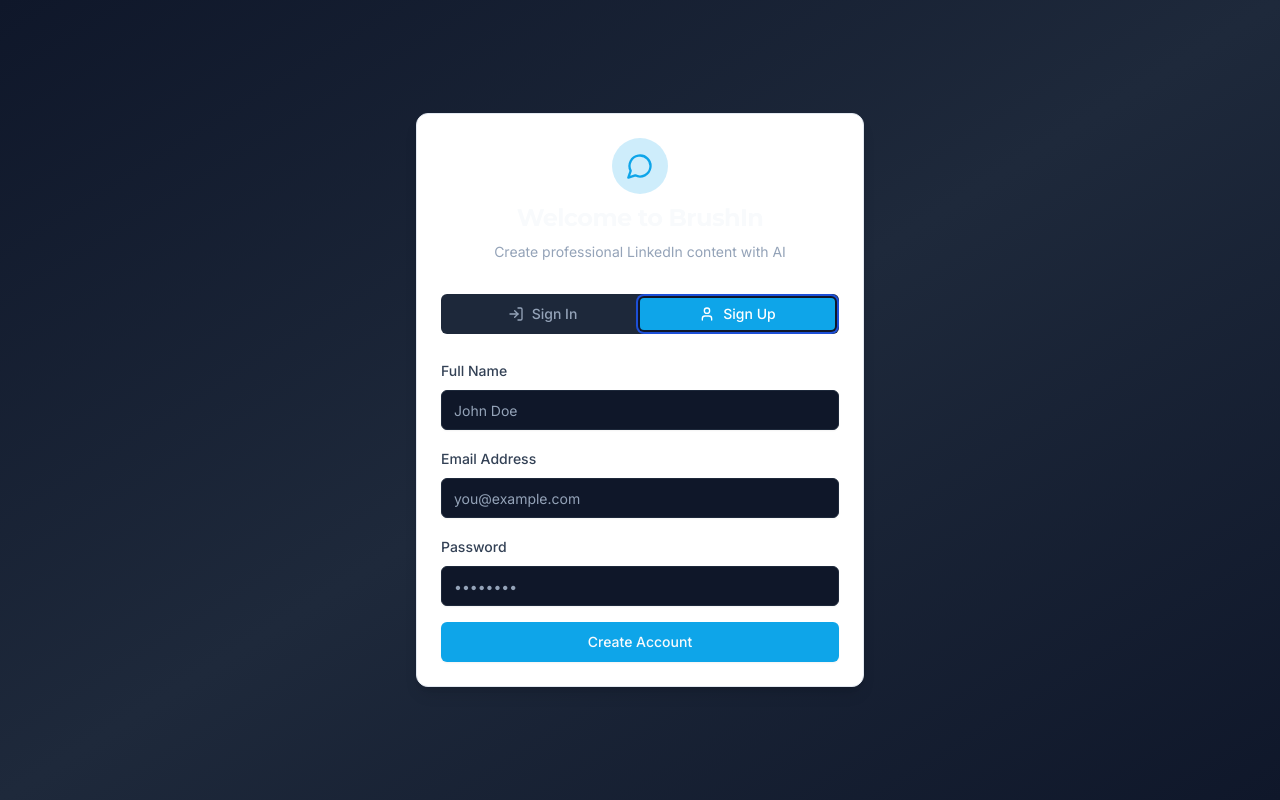
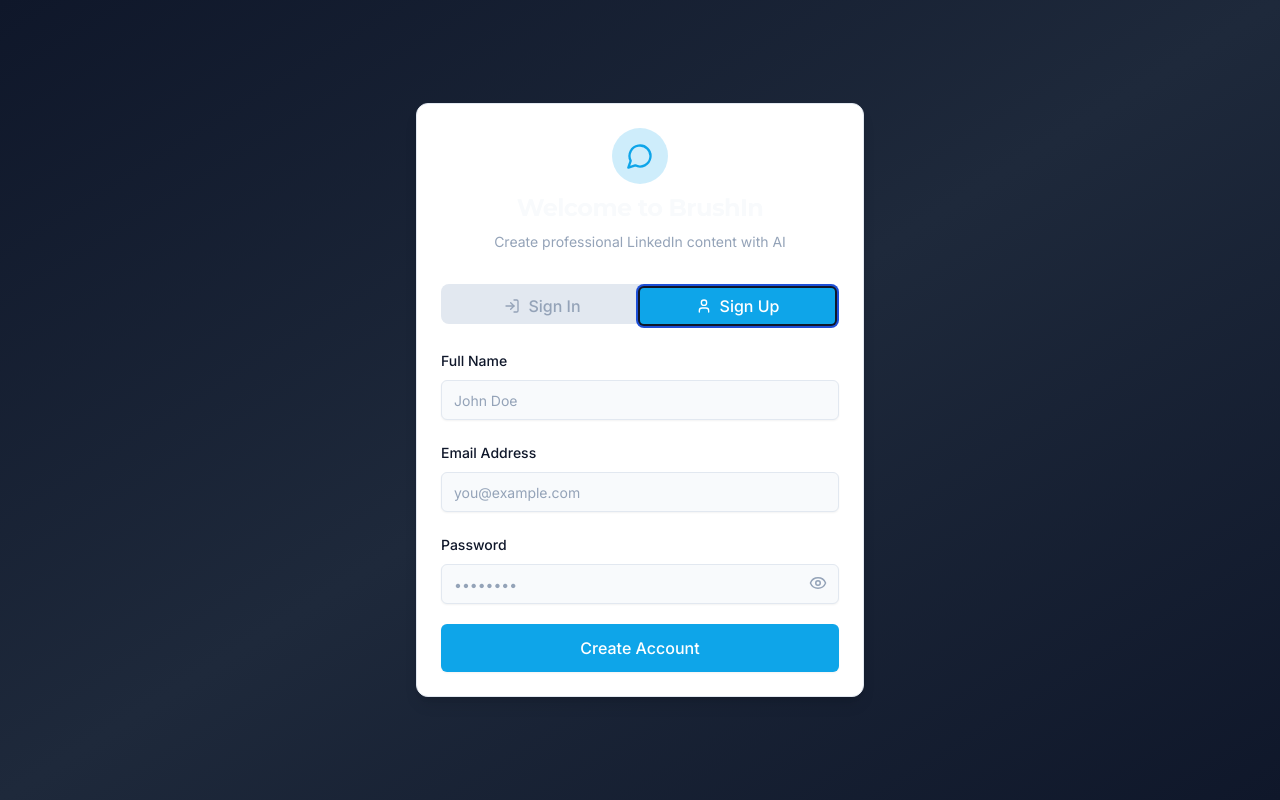
Before and after one commit to harshpenzo/brush-in, a React (Vite) app: page /auth in a window 1280 px wide. Both pictures are taken after a click on the tab "Sign Up". Built offline with nearby package versions, Linux system fonts and the light colour scheme.

Commit message:
Fix: Improve sign-in/sign-up UI
Improve the visibility and readability of the sign-in and sign-up forms.

```diff
--- a/src/components/AuthForm.tsx
+++ b/src/components/AuthForm.tsx
@@ -5,11 +5,13 @@ import { Input } from "@/components/ui/input";
 import { useNavigate } from "react-router-dom";
 import { useToast } from "@/hooks/use-toast";
 import { Tabs, TabsList, TabsTrigger, TabsContent } from "@/components/ui/tabs";
-import { MessageCircle, User, LogIn } from "lucide-react";
+import { MessageCircle, User, LogIn, Eye, EyeOff } from "lucide-react";
 import { Card, CardContent, CardHeader, CardTitle, CardDescription } from "@/components/ui/card";
 
 const AuthForm = () => {
   const [activeTab, setActiveTab] = useState<string>("signin");
+  const [showPassword, setShowPassword] = useState<boolean>(false);
+  const [showSignupPassword, setShowSignupPassword] = useState<boolean>(false);
   const navigate = useNavigate();
   const { toast } = useToast();
 
@@ -33,6 +35,14 @@ const AuthForm = () => {
     navigate("/");
   };
 
+  const togglePasswordVisibility = () => {
+    setShowPassword(!showPassword);
+  };
+
+  const toggleSignupPasswordVisibility = () => {
+    setShowSignupPassword(!showSignupPassword);
+  };
+
   return (
     <div className="min-h-screen flex items-center justify-center bg-gradient-to-br from-slate-900 via-slate-800 to-slate-900 px-4 py-20">
       <div className="w-full max-w-md">
@@ -47,21 +57,27 @@ const AuthForm = () => {
 
           <CardContent className="pt-6">
             <Tabs value={activeTab} onValueChange={setActiveTab}>
-              <TabsList className="grid grid-cols-2 mb-6">
-                <TabsTrigger value="signin" className="data-[state=active]:bg-sky-500 data-[state=active]:text-white">
+              <TabsList className="grid grid-cols-2 mb-6 bg-slate-200 dark:bg-slate-900 p-1 rounded-lg w-full">
+                <TabsTrigger
+                  value="signin"
+                  className="data-[state=active]:bg-sky-500 data-[state=active]:text-white font-medium text-base"
+                >
                   <LogIn className="mr-2 h-4 w-4" />
                   Sign In
                 </TabsTrigger>
-                <TabsTrigger value="signup" className="data-[state=active]:bg-sky-500 data-[state=active]:text-white">
+                <TabsTrigger
+                  value="signup"
+                  className="data-[state=active]:bg-sky-500 data-[state=active]:text-white font-medium text-base"
+                >
                   <User className="mr-2 h-4 w-4" />
                   Sign Up
                 </TabsTrigger>
               </TabsList>
 
               <TabsContent value="signin" className="space-y-4">
-                <form onSubmit={handleSignIn} className="space-y-4">
+                <form onSubmit={handleSignIn} className="space-y-5">
                   <div className="space-y-2">
-                    <label htmlFor="email" className="text-sm font-medium text-slate-700 dark:text-slate-300">
+                    <label htmlFor="email" className="text-sm font-medium text-slate-900 dark:text-white">
                       Email Address
                     </label>
                     <Input
@@ -69,36 +85,46 @@ const AuthForm = () => {
                       type="email"
                       placeholder="you@example.com"
                       required
-                      className="w-full"
+                      className="w-full bg-slate-50 dark:bg-slate-700 border-slate-200 dark:border-slate-600"
                     />
                   </div>
                   <div className="space-y-2">
                     <div className="flex items-center justify-between">
-                      <label htmlFor="password" className="text-sm font-medium text-slate-700 dark:text-slate-300">
+                      <label htmlFor="password" className="text-sm font-medium text-slate-900 dark:text-white">
                         Password
                       </label>
-                      <a href="#" className="text-xs text-sky-500 hover:text-sky-600">
+                      <a href="#" className="text-xs text-sky-600 hover:text-sky-700 dark:text-sky-400 dark:hover:text-sky-300 font-medium">
                         Forgot password?
                       </a>
                     </div>
+                    <div className="relative">
                       <Input
                         id="password"
-                      type="password"
+                        type={showPassword ? "text" : "password"}
                         placeholder="••••••••"
                         required
-                      className="w-full"
+                        className="w-full bg-slate-50 dark:bg-slate-700 border-slate-200 dark:border-slate-600 pr-10"
                       />
+                      <button
+                        type="button"
+                        onClick={togglePasswordVisibility}
+                        className="absolute right-3 top-2.5 text-slate-400 hover:text-slate-600 dark:hover:text-slate-300"
+                        aria-label={showPassword ? "Hide password" : "Show password"}
+                      >
+                        {showPassword ? <EyeOff size={18} /> : <Eye size={18} />}
+                      </button>
                     </div>
-                  <Button type="submit" className="w-full bg-sky-500 hover:bg-sky-600">
+                  </div>
+                  <Button type="submit" className="w-full bg-sky-500 hover:bg-sky-600 text-white font-medium text-base py-6">
                     Sign In
                   </Button>
                 </form>
               </TabsContent>
 
               <TabsContent value="signup" className="space-y-4">
-                <form onSubmit={handleSignUp} className="space-y-4">
+                <form onSubmit={handleSignUp} className="space-y-5">
                   <div className="space-y-2">
-                    <label htmlFor="signup-name" className="text-sm font-medium text-slate-700 dark:text-slate-300">
+                    <label htmlFor="signup-name" className="text-sm font-medium text-slate-900 dark:text-white">
                       Full Name
                     </label>
                     <Input
@@ -106,11 +132,11 @@ const AuthForm = () => {
                       type="text"
                       placeholder="John Doe"
                       required
-                      className="w-full"
+                      className="w-full bg-slate-50 dark:bg-slate-700 border-slate-200 dark:border-slate-600"
                     />
                   </div>
                   <div className="space-y-2">
-                    <label htmlFor="signup-email" className="text-sm font-medium text-slate-700 dark:text-slate-300">
+                    <label htmlFor="signup-email" className="text-sm font-medium text-slate-900 dark:text-white">
                       Email Address
                     </label>
                     <Input
@@ -118,22 +144,32 @@ const AuthForm = () => {
                       type="email"
                       placeholder="you@example.com"
                       required
-                      className="w-full"
+                      className="w-full bg-slate-50 dark:bg-slate-700 border-slate-200 dark:border-slate-600"
                     />
                   </div>
                   <div className="space-y-2">
-                    <label htmlFor="signup-password" className="text-sm font-medium text-slate-700 dark:text-slate-300">
+                    <label htmlFor="signup-password" className="text-sm font-medium text-slate-900 dark:text-white">
                       Password
                     </label>
+                    <div className="relative">
                       <Input
                         id="signup-password"
-                      type="password"
+                        type={showSignupPassword ? "text" : "password"}
                         placeholder="••••••••"
                         required
-                      className="w-full"
+                        className="w-full bg-slate-50 dark:bg-slate-700 border-slate-200 dark:border-slate-600 pr-10"
                       />
+                      <button
+                        type="button"
+                        onClick={toggleSignupPasswordVisibility}
+                        className="absolute right-3 top-2.5 text-slate-400 hover:text-slate-600 dark:hover:text-slate-300"
+                        aria-label={showSignupPassword ? "Hide password" : "Show password"}
+                      >
+                        {showSignupPassword ? <EyeOff size={18} /> : <Eye size={18} />}
+                      </button>
                     </div>
-                  <Button type="submit" className="w-full bg-sky-500 hover:bg-sky-600">
+                  </div>
+                  <Button type="submit" className="w-full bg-sky-500 hover:bg-sky-600 text-white font-medium text-base py-6">
                     Create Account
                   </Button>
                 </form>
```
Lines whose indentation alone changed are shown as unchanged.
